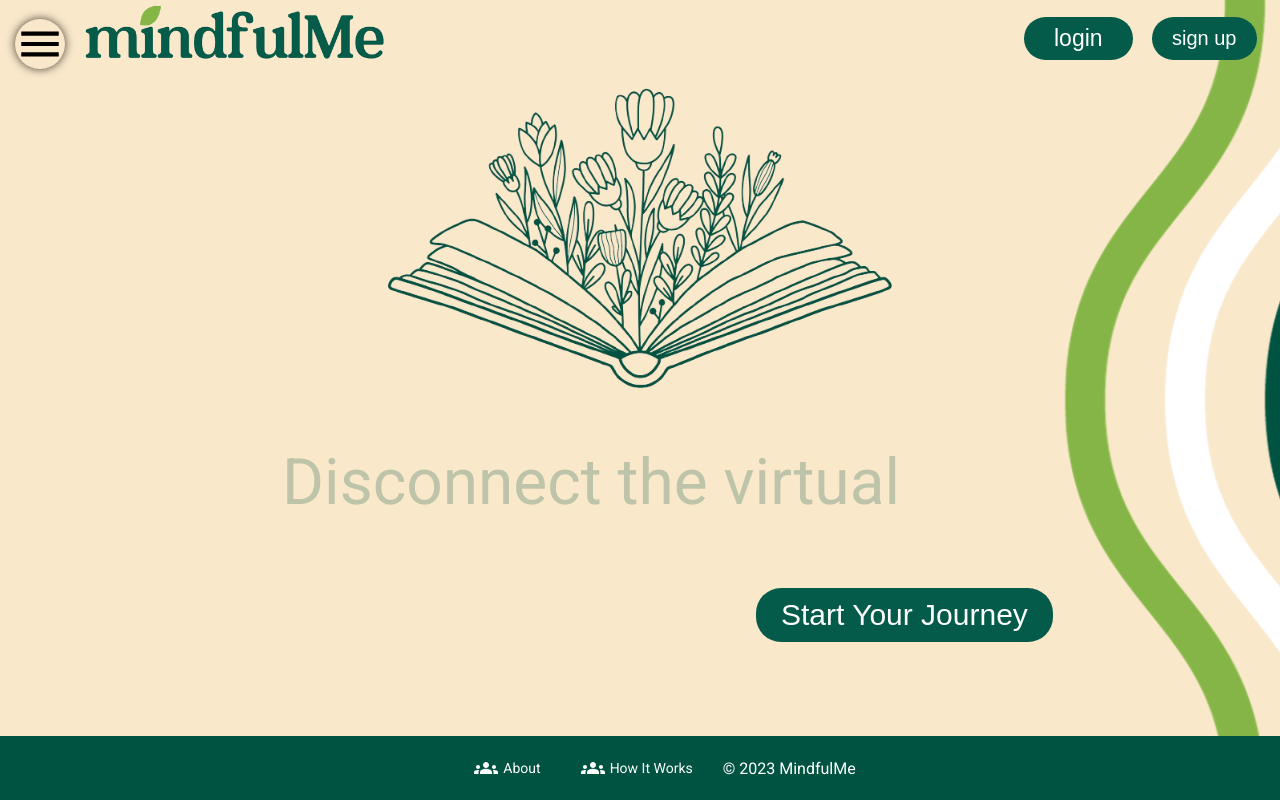
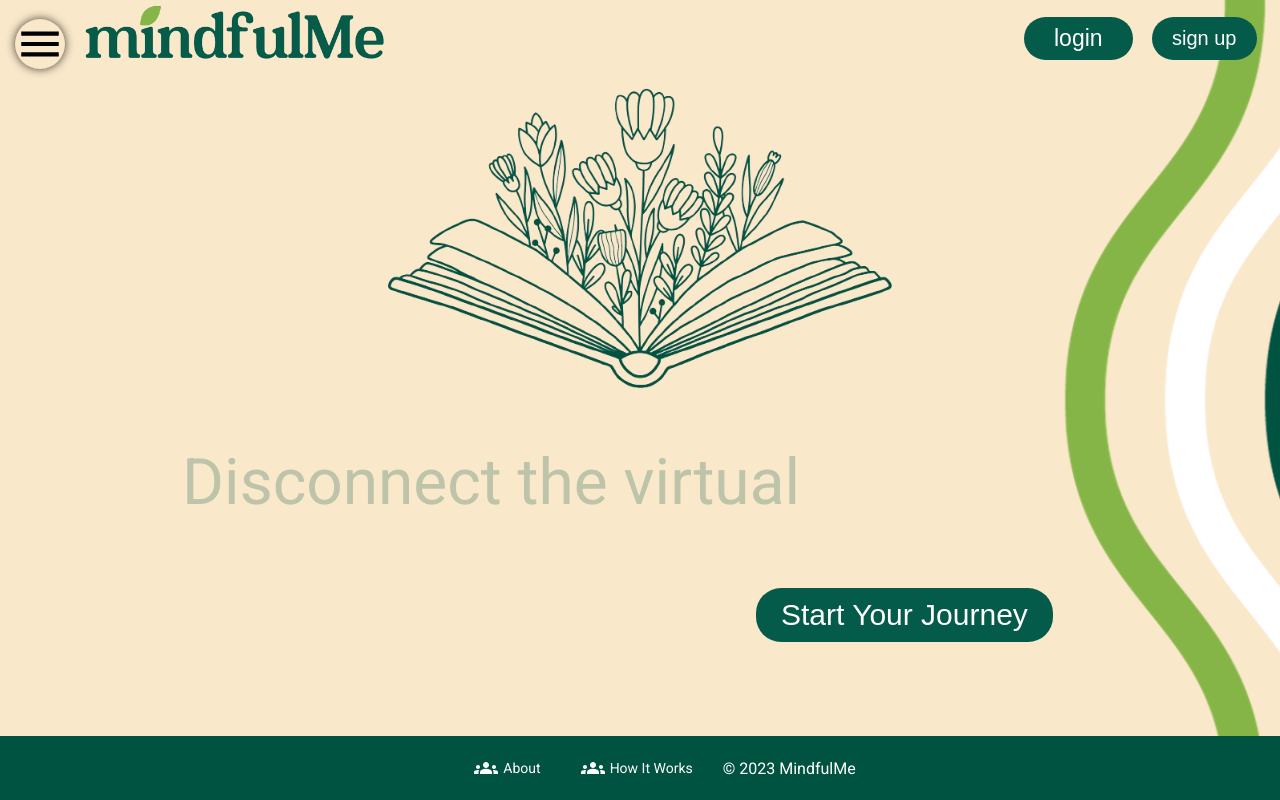
Before and after one commit to Leliah/CapstoneProject-Front-End, a React (Create React App) app in the folder capstone-project-front-end/: page / in a window 1280 px wide. Built offline with nearby package versions, Linux system fonts and the light colour scheme; no server answers; a web font is replaced by a local one.

Commit message:
fixed home button

```diff
--- a/capstone-project-front-end/src/component/Home Page/Home.css
+++ b/capstone-project-front-end/src/component/Home Page/Home.css
@@ -44,7 +44,7 @@ body {
   color: #055B49;
   top: 450px;
   position: absolute;
-  right: 380px;
+  right: 480px;
 }
 
 /* Buttons */
```
